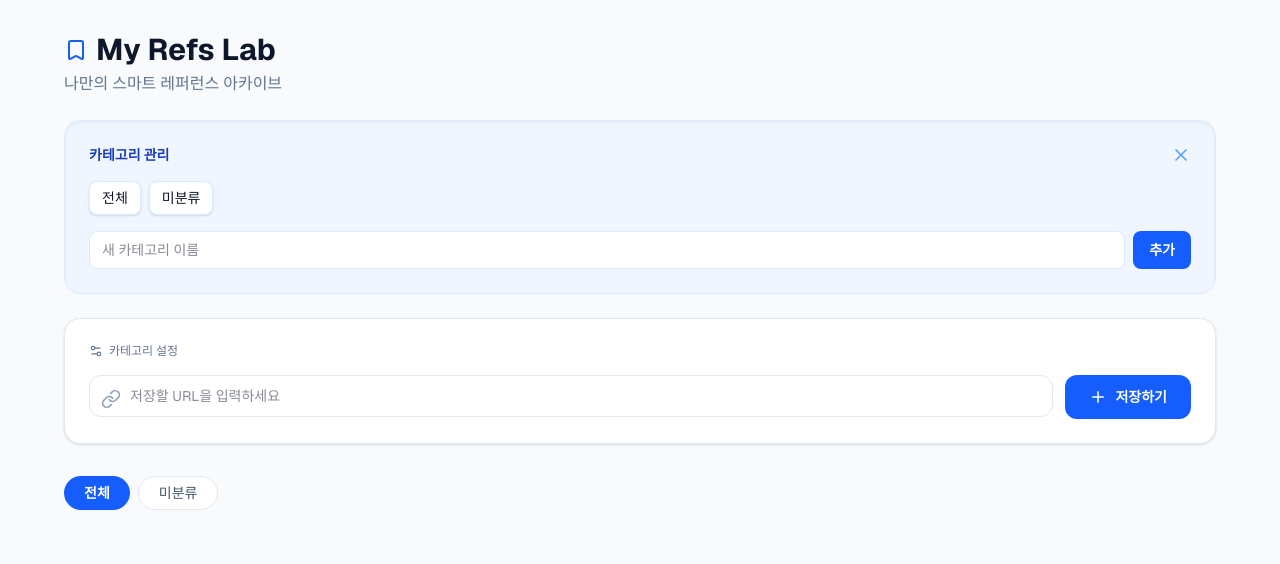
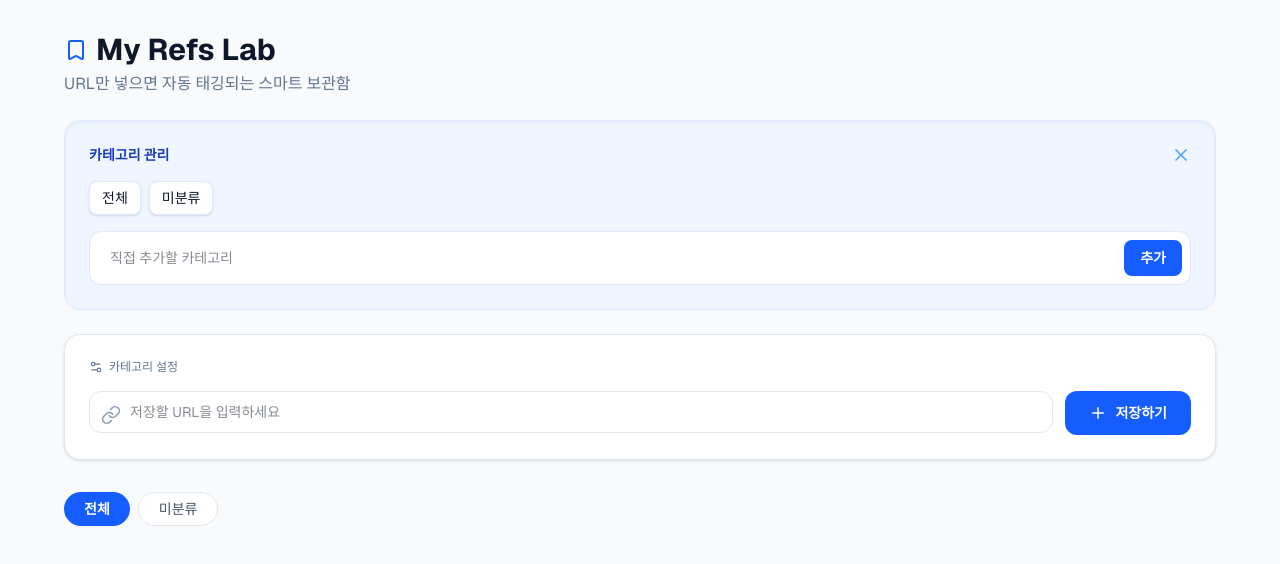
Before and after one commit to storycapitalist/aiexperiment, a Next.js app: page / in a window 1280 px wide. Both pictures are taken after a click on the button "카테고리 설정". Shown: the top 564 px of the page. Built offline with nearby package versions, Linux system fonts and the light colour scheme.

Commit message:
최종 카테고리 로직 최적화

```diff
--- a/app/page.tsx
+++ b/app/page.tsx
@@ -16,19 +16,31 @@ export default function LinkArchive() {
   const [links, setLinks] = useState<Reference[]>([]);
   const [url, setUrl] = useState('');
   const [activeTab, setActiveTab] = useState('전체');
+
+  // 초기값은 반드시 필요한 '전체'와 '미분류'만 설정합니다.
   const [categories, setCategories] = useState(['전체', '미분류']);
   const [showCatEditor, setShowCatEditor] = useState(false);
   const [newCatName, setNewCatName] = useState('');
-
-  // 카테고리 수정을 위한 상태 추가
   const [editingId, setEditingId] = useState<string | null>(null);
   const [tempCategory, setTempCategory] = useState('');
 
+  // 데이터 로드 시 구형 카테고리를 강제로 필터링합니다.
   useEffect(() => {
     const savedLinks = localStorage.getItem('vibe-links');
     const savedCats = localStorage.getItem('vibe-cats');
+
     if (savedLinks) setLinks(JSON.parse(savedLinks));
-    if (savedCats) setCategories(JSON.parse(savedCats));
+
+    if (savedCats) {
+      const parsedCats = JSON.parse(savedCats);
+      // '디자인', '개발', '기능 정의', '기타' 단어가 포함된 경우 싹 제거합니다.
+      const cleanedCats = parsedCats.filter((c: string) =>
+        !['디자인', '개발', '기능 정의', '기타'].includes(c)
+      );
+      // '전체'와 '미분류'를 포함한 중복 없는 리스트를 만듭니다.
+      const finalCats = Array.from(new Set(['전체', '미분류', ...cleanedCats]));
+      setCategories(finalCats);
+    }
   }, []);
 
   useEffect(() => {
@@ -63,7 +75,6 @@ export default function LinkArchive() {
       const res = await fetch(`/api/preview?url=${encodeURIComponent(targetUrl)}`);
       const data = await res.json();
       const pageTitle = data.title || targetUrl;
-
       const detectedCategory = autoTagCategory(pageTitle);
 
       if (detectedCategory !== "미분류" && !categories.includes(detectedCategory)) {
@@ -100,7 +111,6 @@ export default function LinkArchive() {
     }
   };
 
-  // 카테고리 변경 저장 함수
   const saveCategoryChange = (id: string) => {
     setLinks(links.map(link =>
       link.id === id ? { ...link, category: tempCategory } : link
@@ -123,24 +133,15 @@ export default function LinkArchive() {
     }
   };
 
-  const moveCategory = (index: number, direction: 'up' | 'down') => {
-    if (index === 0) return;
-    const newCats = [...categories];
-    const targetIndex = direction === 'up' ? index - 1 : index + 1;
-    if (targetIndex <= 0 || targetIndex >= newCats.length) return;
-    [newCats[index], newCats[targetIndex]] = [newCats[targetIndex], newCats[index]];
-    setCategories(newCats);
-  };
-
   const filteredLinks = activeTab === '전체' ? links : links.filter(link => link.category === activeTab);
 
   return (
     <div className="min-h-screen bg-slate-50 text-slate-900 p-4 md:p-8 font-sans">
-      <header className="max-w-6xl mx-auto mb-6 text-center md:text-left">
-        <h1 className="text-xl md:text-3xl font-bold mb-1 flex items-center justify-center md:justify-start gap-2 whitespace-nowrap">
+      <header className="max-w-6xl mx-auto mb-6">
+        <h1 className="text-xl md:text-3xl font-bold mb-1 flex items-center gap-2 whitespace-nowrap">
           <Bookmark className="text-blue-600 w-5 h-5 md:w-6 md:h-6" /> My Refs Lab
         </h1>
-        <p className="text-slate-500 text-xs md:text-base">나만의 스마트 레퍼런스 아카이브</p>
+        <p className="text-slate-500 text-xs md:text-base truncate">URL만 넣으면 자동 태깅되는 스마트 보관함</p>
       </header>
 
       <main className="max-w-6xl mx-auto">
@@ -151,8 +152,8 @@ export default function LinkArchive() {
               <button onClick={() => setShowCatEditor(false)} className="text-blue-400"><X size={20}/></button>
             </h2>
             <div className="flex flex-wrap gap-2 mb-4">
-              {categories.map((cat, idx) => (
-                <div key={cat} className="flex items-center gap-2 bg-white px-3 py-1.5 rounded-lg border border-blue-100 shadow-sm text-sm">
+              {categories.map((cat) => (
+                <div key={cat} className="flex items-center gap-2 bg-white px-3 py-1.5 rounded-lg border border-blue-100 shadow-sm text-sm font-medium">
                   <span>{cat}</span>
                   {cat !== '전체' && cat !== '미분류' && (
                     <button onClick={() => deleteCategory(cat)} className="text-red-300 hover:text-red-500"><Trash2 size={14} /></button>
@@ -160,13 +161,13 @@ export default function LinkArchive() {
                 </div>
               ))}
             </div>
-            <div className="flex gap-2">
+            <div className="flex gap-2 bg-white p-2 rounded-xl border border-blue-100">
               <input
                 type="text"
                 value={newCatName}
                 onChange={(e) => setNewCatName(e.target.value)}
-                placeholder="새 카테고리 이름"
-                className="flex-1 bg-white px-3 py-2 text-sm rounded-lg border border-blue-100 outline-none"
+                placeholder="직접 추가할 카테고리"
+                className="flex-1 bg-transparent px-3 py-2 text-sm outline-none"
               />
               <button onClick={addCategory} className="bg-blue-600 text-white px-4 py-2 rounded-lg text-sm font-bold">추가</button>
             </div>
@@ -193,7 +194,7 @@ export default function LinkArchive() {
                 onChange={(e) => setUrl(e.target.value)}
               />
             </div>
-            <button className="bg-blue-600 text-white px-6 py-3 rounded-xl font-bold flex items-center justify-center gap-2 text-sm">
+            <button className="bg-blue-600 hover:bg-blue-500 transition-colors px-6 py-3 rounded-xl font-bold flex items-center justify-center gap-2 text-white text-sm">
               <Plus size={18} /> 저장하기
             </button>
           </form>
@@ -207,7 +208,7 @@ export default function LinkArchive() {
               className={`px-5 py-1.5 rounded-full whitespace-nowrap text-sm transition-all ${
                 activeTab === tab
                 ? 'bg-blue-600 text-white font-bold'
-                : 'bg-white text-slate-600 border border-slate-200'
+                : 'bg-white text-slate-600 hover:bg-slate-100 border border-slate-200'
               }`}
             >
               {tab}
@@ -219,7 +220,6 @@ export default function LinkArchive() {
           {filteredLinks.map((link) => (
             <div key={link.id} className="group bg-white border border-slate-200 rounded-2xl p-4 md:p-5 hover:border-blue-500/50 hover:shadow-lg transition-all relative">
               <div className="flex justify-between items-center mb-4">
-                {/* 카테고리 표시 및 수정 모드 */}
                 {editingId === link.id ? (
                   <div className="flex items-center gap-1">
                     <select
@@ -247,9 +247,7 @@ export default function LinkArchive() {
                   </div>
                 )}
 
-                <button onClick={() => deleteLink(link.id)} className="text-slate-300 hover:text-red-400 opacity-100 md:opacity-0 md:group-hover:opacity-100 transition-opacity">
-                  <Trash2 size={16} />
-                </button>
+                <button onClick={() => deleteLink(link.id)} className="text-slate-300 hover:text-red-400 opacity-100 md:opacity-0 md:group-hover:opacity-100 transition-opacity"><Trash2 size={16} /></button>
               </div>
 
               <div className="w-full h-32 md:h-40 bg-slate-100 rounded-xl mb-4 overflow-hidden border border-slate-100 flex items-center justify-center">
```
